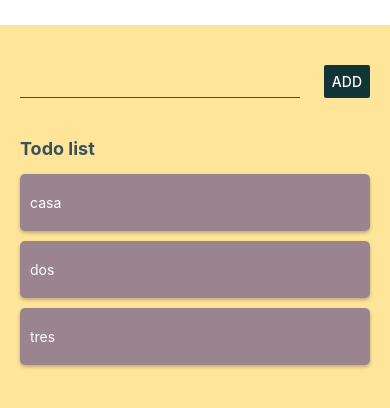
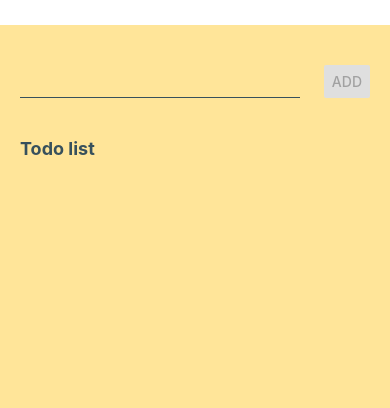
Before and after one commit to ofernandomm/App, a React Native app: screen / in a window 390 px wide. Shown: the top 408 px of the page. Built offline with nearby package versions, Linux system fonts and the light colour scheme.

Commit message:
agregando bloqueante cuando no hay nada escrito

```diff
--- a/App.js
+++ b/App.js
@@ -3,26 +3,30 @@ import { StyleSheet, Text, View, TextInput, Button } from 'react-native';
 
 export default function App() {
   const [textItem,setTextItem]= useState('')
-  const [itemList,setItemList]= useState(['casa','dos','tres'])
+  const [itemList,setItemList]= useState([])
   const onHandlerChangeItem = (text)=>{
     setTextItem(text)
   };
   const addItem=()=>{
-    setItemList(currentItems=>[
-      ...currentItems, textItem
-    ])
-    setTextItem('')
+    if(textItem==''){
+      alert('Agrega una tarea')
+    }else{
+      setItemList(currentItems=>[
+        ...currentItems, {id: Math.random().toString(), value:textItem}
+      ])
+      setTextItem('')
+    }
   }
   return (
     <View style={styles.container}>
       <View style={styles.inputContainer}>
         <TextInput style={styles.input} value={textItem} onChangeText={onHandlerChangeItem}/>
-        <Button title='ADD' color='#113537' onPress={addItem}/>
+        <Button disabled={!textItem} title='ADD' color='#113537' onPress={addItem}/>
       </View>
       <View style={styles.listContainer}>
         <Text style={styles.listTitle}>Todo list</Text>
-        {itemList.map(item=><View key={item} style={styles.listItemContainer}>
-          <Text style={styles.listItem}>{item}</Text>
+        {itemList.map(item=><View key={item.id} style={styles.listItemContainer}>
+          <Text style={styles.listItem}>{item.value}</Text>
         </View>)}
       </View>
     </View>
```
